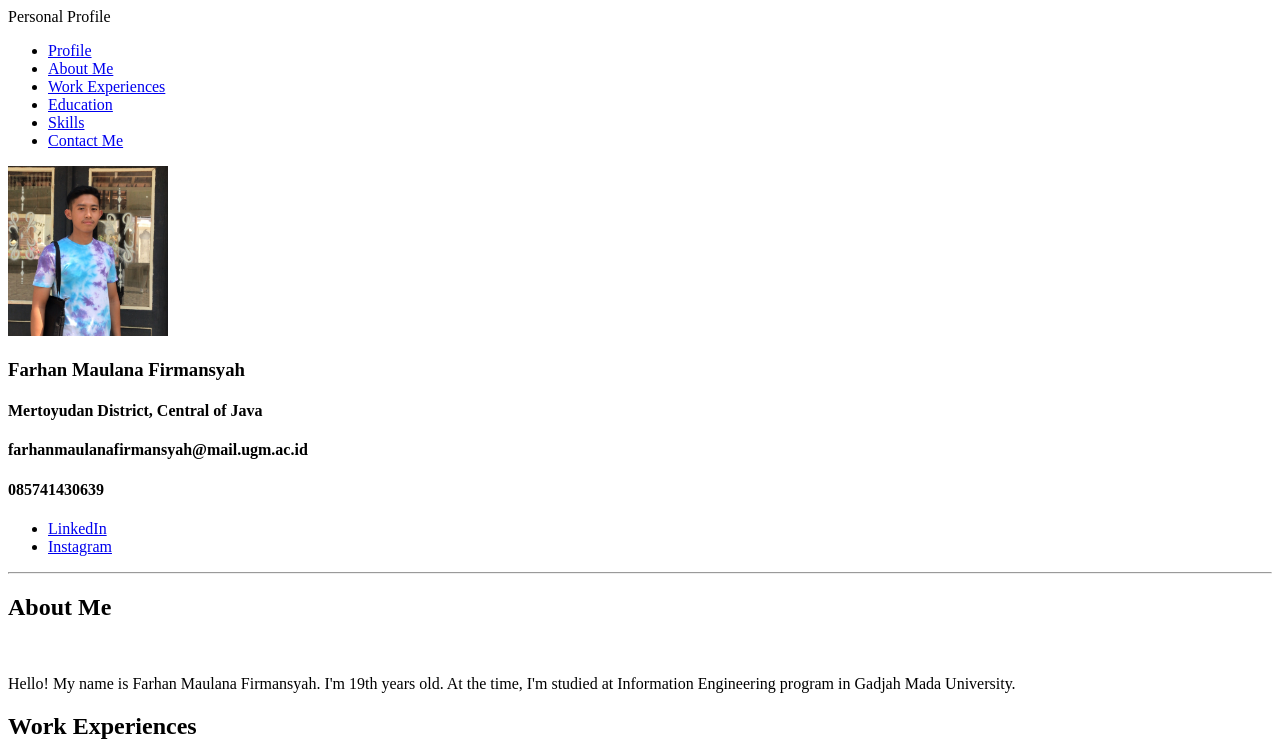
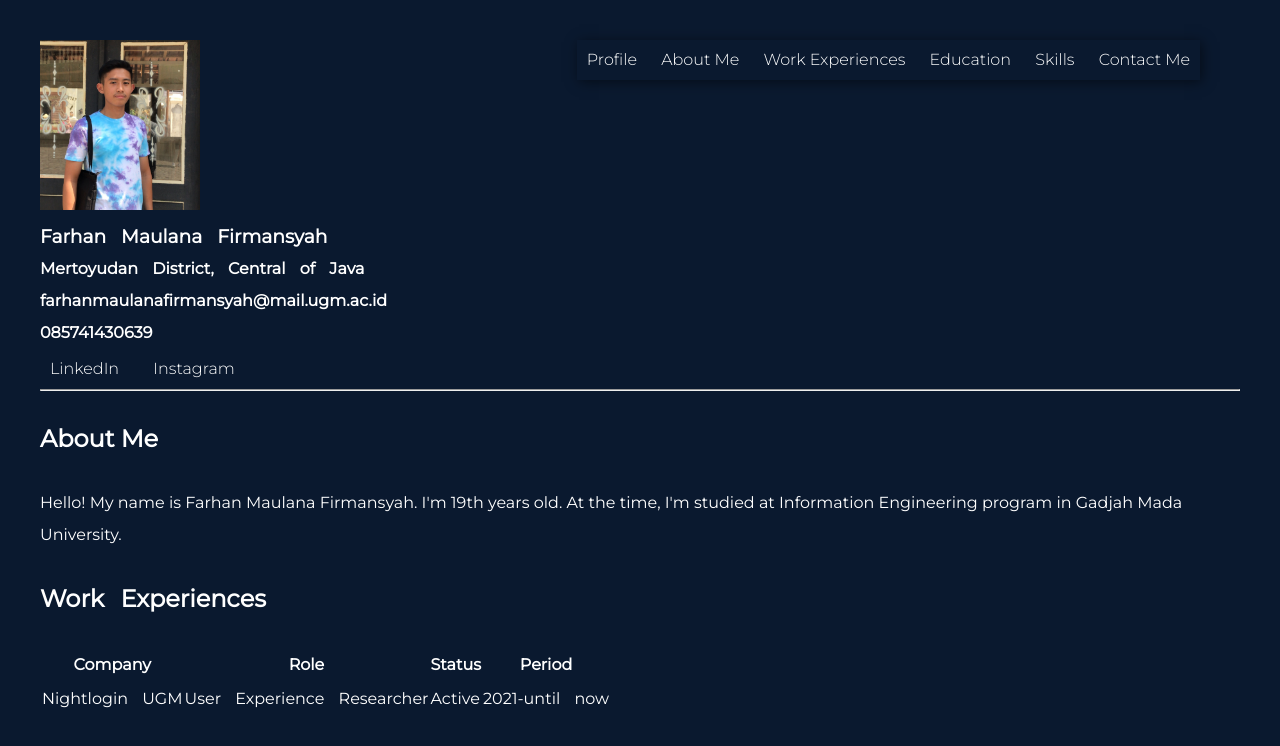
Before and after one commit to FarhanMaulanaF/FarhanMaulanaF.github.io-old, a plain HTML site: page index.html in a window 1280 px wide. Shown: the top 746 px of the page. Drawn offline with Linux system fonts and the light colour scheme.

Commit message:
add new css

```diff
--- a/index.html
+++ b/index.html
@@ -9,12 +9,18 @@
     <meta name="keyword"content="Frontend Developer, HTML, CSS, Javascript">
     <meta name="twitter:site"content="https://farhanmaulanafirmansyah.github.io">
 </head>
-    <div class="title">Personal Profile</div>
+<body>
     <title>Farhan Maulana Firmansyah</title>
-</head>
+    <link rel="stylesheet" href="style.css">
+    <link rel="preconnect" href="https://fonts.googleapis.com">
+    <link rel="preconnect" href="https://fonts.gstatic.com" crossorigin>
+    <link href="https://fonts.googleapis.com/css2?family=Montserrat:wght@300;400&display=swap"
+    rel="stylesheet" href="style.css">
+</body>
+
 <body>
     <nav>
-        <ul>
+        <ul id="navigation">
             <li><a href="#profile">Profile</a></li>
             <li><a href="#about-me">About Me</a></li>
             <li><a href="#work-experience">Work Experiences</a></li>
@@ -33,13 +39,15 @@
                 <li><a href="https://www.Instagram.com/farhan_firmansyah123/" target="_blank">Instagram</a></li>
             </ul>
             <hr/>
+            <br/>
         </section>
     </nav>
     <section id="about-me">
         <h1>About Me</h1>
-        <br>
+        <br/>
         <p>Hello! My name is Farhan Maulana Firmansyah. I'm 19th years old. At the time, I'm studied at Information Engineering program in Gadjah Mada University.</p>
     </section>
+    <br/>
     <section id="work-experience">
         <h1>Work Experiences</h1>
         <br>
@@ -47,6 +55,7 @@
             <tr><th>Company</th><th>Role</th><th>Status</th><th>Period</th></tr>
             <tr><td>Nightlogin UGM</td><td>User Experience Researcher</td><td>Active</td><td>2021-until now</td></tr>
         </table>
+        <br/>
     </section>
     <section id="education">
         <h1>Education</h1>
@@ -55,6 +64,7 @@
         <hr/>
         <h5>Information Engineering</h5>
         <h5>2020-until now</h5>
+        <br/>
     </section>
     <section id="skills">
         <h1>Skills</h1>
@@ -67,6 +77,7 @@
             <li>Java</li>
             <li>MySQL</li>
         </ol>
+        <br/>
     </section>
     <section id="contact-me">
         <h1>Contact Me</h1>
--- a/style.css
+++ b/style.css
@@ -0,0 +1,42 @@
+*{
+    text-decoration: none;
+    margin: 0px;
+    padding: 0px;
+}
+body {
+    margin:40px;
+    background-color: #0A192F;
+    font-family: 'Montserrat', sans-serif;
+    color: white;
+    line-height: 200%;
+}
+#navigation{
+    float: right;
+    margin-right: 40px;
+    box-shadow: 2px 2px 12px rgba(0,0,0,0.5);
+}
+nav ul li{
+    display: inline-block;
+    justify-content: space-between;
+    align-items: center;
+    line-height: 40px;
+    margin: 0 10px;
+    padding: 0;
+}
+nav ul a{
+    color: white;
+    font-weight: lighter;
+}
+nav ul a:hover{
+    color: #64FFDA;
+}
+#contact-me{
+    float:left;
+}
+#profile{
+    word-spacing: 10px;
+}
+#work-experience{
+    word-spacing: 10px;
+    align-items: center;
+}
```
